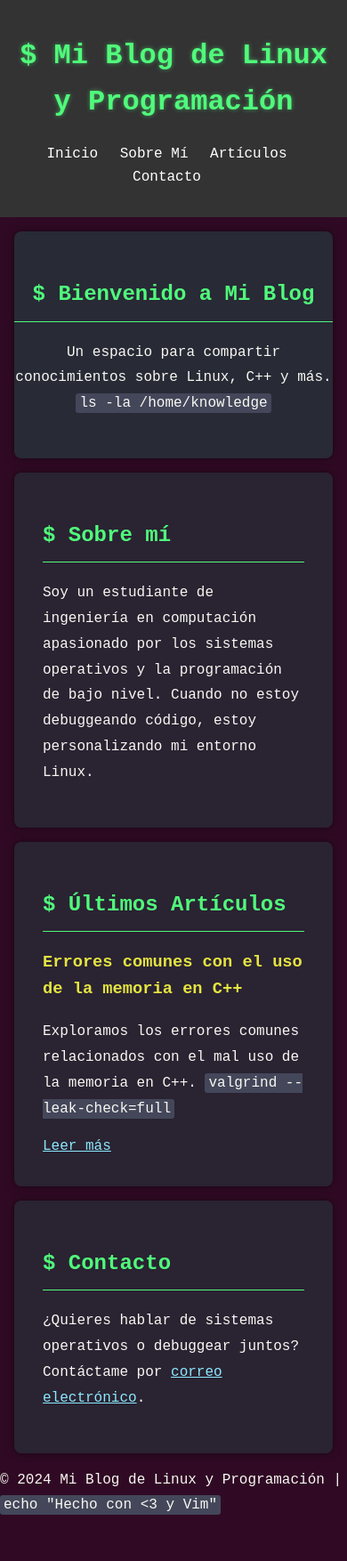
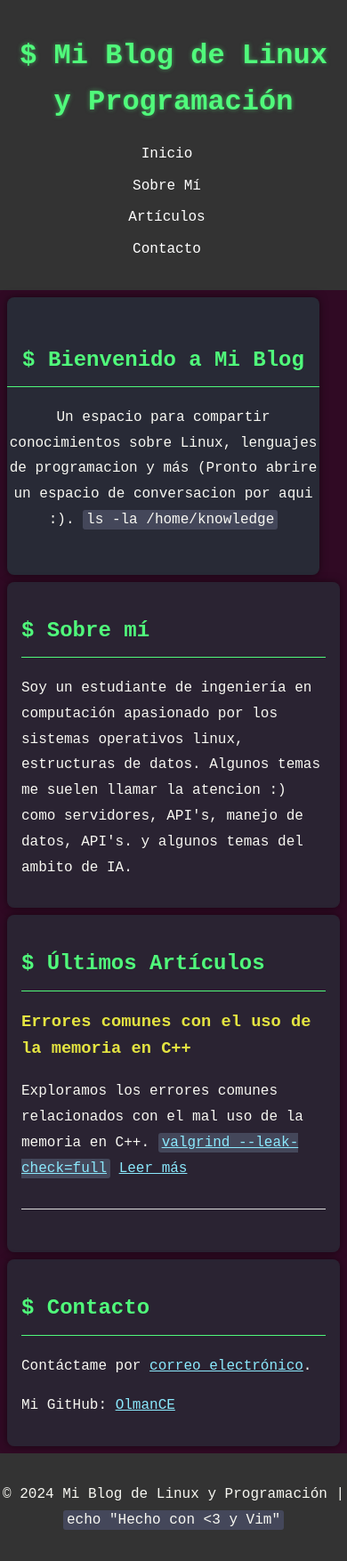
Before and after one commit to OlmanCE/blog, a plain HTML site: page index.html in a window 390 px wide. Shown: the whole page at 89% size. Before the commit the page ends 1721 px from the top, so only its background shows below. Drawn offline with Linux system fonts and the light colour scheme.

```diff
--- a/index.html
+++ b/index.html
@@ -25,14 +25,18 @@
     <!-- Sección de bienvenida -->
     <section id="inicio" class="hero">
         <h2 class="prompt">Bienvenido a Mi Blog</h2>
-        <p>Un espacio para compartir conocimientos sobre Linux, C++ y más. <code>ls -la /home/knowledge</code></p>
+        <p>Un espacio para compartir conocimientos sobre Linux, lenguajes de programacion y más (Pronto abrire un
+            espacio de conversacion por aqui :). <code>ls -la /home/knowledge</code></p>
     </section>
 
     <!-- Sobre mí -->
     <section id="sobre-mi" class="about">
         <h2 class="prompt">Sobre mí</h2>
-        <p>Soy un estudiante de ingeniería en computación apasionado por los sistemas operativos y la programación de
-            bajo nivel. Cuando no estoy debuggeando código, estoy personalizando mi entorno Linux.</p>
+        <p>Soy un estudiante de ingeniería en computación apasionado por los sistemas operativos linux, estructuras de
+            datos.
+            Algunos temas me suelen llamar la atencion :) como servidores, API's, manejo de datos, API's. y algunos
+            temas
+            del ambito de IA.</p>
     </section>
 
     <!-- Artículos -->
@@ -41,23 +45,22 @@
         <article>
             <h3>Errores comunes con el uso de la memoria en C++</h3>
             <p>Exploramos los errores comunes relacionados con el mal uso de la memoria en C++.
-                <code>valgrind --leak-check=full</code></p>
-            <a href="post-errores-memoria-cpp.html">Leer más</a>
+                <code><a href="https://stackoverflow.com/questions/5134891/how-do-i-use-valgrind-to-find-memory-leaks">valgrind --leak-check=full</a></code>
+                <a href="post-errores-memoria-cpp.html">Leer más</a>
         </article>
     </section>
 
     <!-- Contacto -->
     <section id="contacto" class="contact">
         <h2 class="prompt">Contacto</h2>
-        <p>¿Quieres hablar de sistemas operativos o debuggear juntos? Contáctame por <a
-                href="mailto:olmancastro57@gmail.com">correo electrónico</a>.</p>
+        <p>Contáctame por <a href="mailto:olmancastro57@gmail.com">correo electrónico</a>.</p>
+        <p> Mi GitHub: <a href="https://github.com/OlmanCE">OlmanCE</a></p>
     </section>
 
     <!-- Footer -->
     <footer>
-        <p>&copy; 2024 Mi Blog de Linux y Programación | <code>echo "Hecho con <3 y Vim"</code></p>
+        <p>&copy; 2024 Mi Blog de Linux y Programación | <code>echo "Hecho con &lt;3 y Vim"</code></p>
     </footer>
-
     <!-- Script para cargar el header -->
     <script src="./header.js"></script>
 </body>
--- a/styles.css
+++ b/styles.css
@@ -1,3 +1,8 @@
+html {
+    scrollbar-color: #44475a #282a36;
+    scroll-behavior: smooth;
+}
+
 /* General */
 body {
     font-family: 'Courier New', monospace;
@@ -6,14 +11,22 @@
     background-color: #300a24;
     color: #e4e441;
     line-height: 1.6;
+    max-width: 100%;
+    overflow-x: hidden;
+    /* Evita el desplazamiento horizontal */
+
 }
 
 section {
     padding: 2rem;
-    margin: 1rem;
+    margin: 1rem auto;
+    max-width: 800px;
+    /* Limitar el ancho máximo del contenido */
     background-color: #1e1e1e;
     border-radius: 8px;
     box-shadow: 0 0 10px rgba(0, 0, 0, 0.5);
+    word-wrap: break-word;
+    /* Asegurar que el texto largo salte a la siguiente línea */
 }
 
 /* Hero Section */
@@ -21,6 +34,7 @@
     background-color: #282a36;
     text-align: center;
     padding: 2rem 0;
+    max-width: 90%;
 }
 
 h2 {
@@ -93,3 +107,83 @@
     color: white;
     text-decoration: none;
 }
+
+footer {
+    background-color: #333;
+    color: white;
+    text-align: center;
+    padding: 1rem 0;
+    position: relative;
+    bottom: 0;
+    width: 100%;
+}
+
+/* Estilos para la sección de artículos */
+article {
+    margin-bottom: 2rem;
+    padding-bottom: 1rem;
+    border-bottom: 1px solid #ddd;
+}
+
+.terminal {
+    background-color: #300a24;
+    border-radius: 5px;
+    padding: 20px;
+    box-shadow: 0 0 10px rgba(245, 245, 245, 0.1);
+    max-width: 1000px;
+    /* esto limita el ancho para mejorar la legibilidad */
+    margin: 0 auto;
+    /* con mg centra la sección en la pantalla */
+    word-wrap: break-word;
+    /* se fuerza el ajuste de palabras largas */
+    overflow-wrap: break-word;
+}
+
+/* Mobile adjustments */
+@media (max-width: 768px) {
+    section {
+        padding: 1rem;
+        margin: 0.5rem;
+    }
+
+    header {
+        padding: 1rem;
+    }
+
+    nav ul li {
+        display: block;
+        margin-bottom: 10px;
+    }
+
+    .terminal {
+        padding: 10px;
+    }
+
+    pre {
+        font-size: 0.9rem;
+        /* Ajustar el tamaño de la fuente para pantallas pequeñas */
+    }
+
+    h2 {
+        font-size: 1.5rem;
+        /* Reducir el tamaño del encabezado en móviles */
+    }
+
+    p {
+        font-size: 1rem;
+        /* Ajustar el tamaño del texto en móviles */
+    }
+}
+
+/* Ajustes para bloques de código y preformato */
+pre {
+    white-space: pre-wrap;
+    /* Forzar el ajuste del contenido dentro de los límites del contenedor */
+    word-wrap: break-word;
+    /* Evitar que las líneas se desborden */
+    background-color: #44475a;
+    padding: 15px;
+    border-radius: 5px;
+    overflow-x: auto;
+    /* Para permitir desplazamiento horizontal si es necesario */
+}
```
Also changed, not shown: post-errores-memoria-cpp.html (+3 -2 lines), header.html (line endings or trailing spaces).
